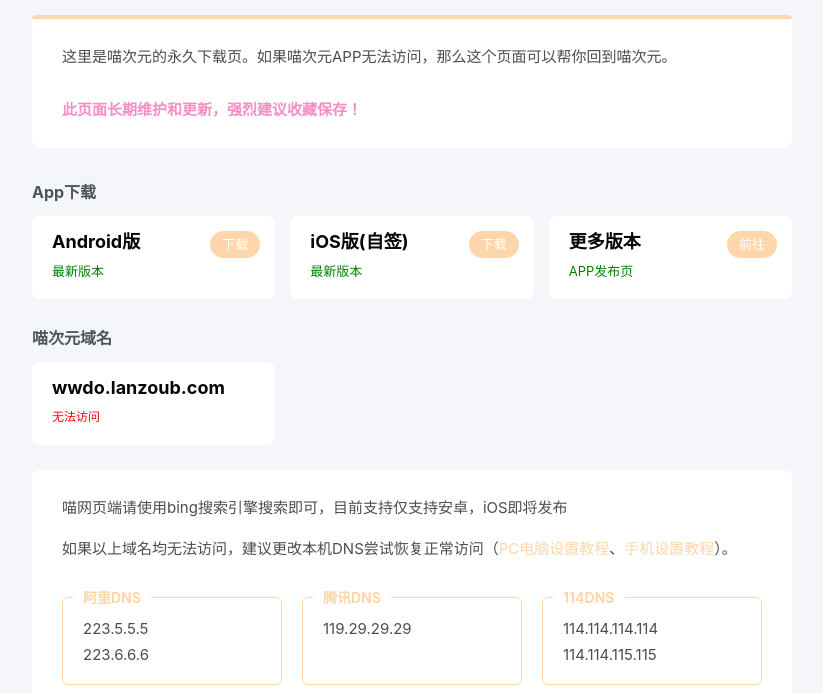
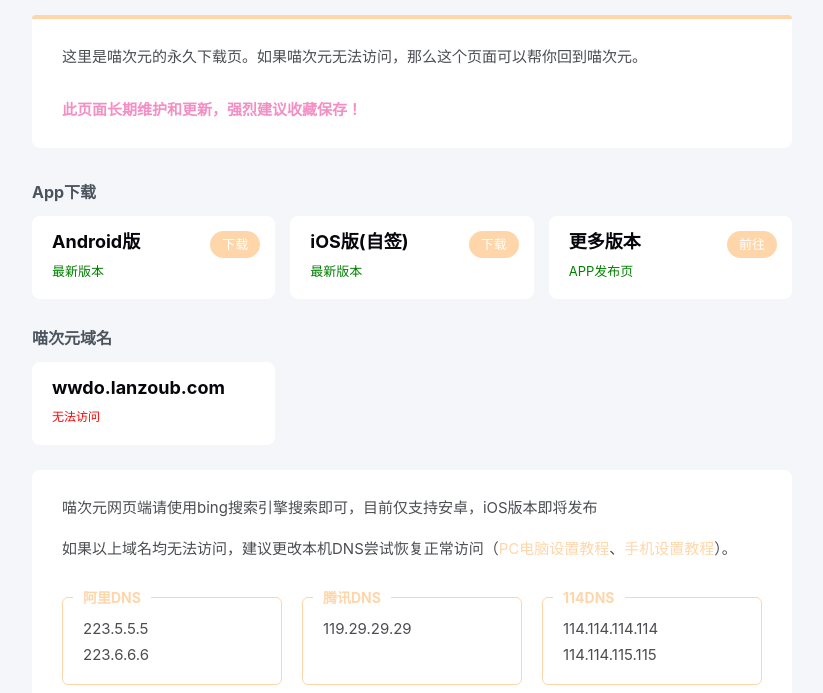
Before and after one commit to miaociyuan/miaociyuan.github.io, a plain HTML site: page index.html in a window 1280 px wide. Shown: the part 107-800 px from the top of the page, without its empty margins (228-1051 px from the left). Drawn offline with Linux system fonts and the light colour scheme; no server answers.

Commit message:
Update index.html

```diff
--- a/index.html
+++ b/index.html
@@ -18,7 +18,7 @@
     <div class="logo"><img src="img/logo.png"></div>
     <div class="box">
         <div class="content">
-            <p>这里是喵次元的永久下载页。如果喵次元APP无法访问，那么这个页面可以帮你回到喵次元。<br /><br /><strong style="color:rgb(243, 143, 196);">此页面长期维护和更新，强烈建议收藏保存！</strong></p>
+            <p>这里是喵次元的永久下载页。如果喵次元无法访问，那么这个页面可以帮你回到喵次元。<br /><br /><strong style="color:rgb(243, 143, 196);">此页面长期维护和更新，强烈建议收藏保存！</strong></p>
         </div>
 
       <!-- 假设这是在你的HTML文件中的某个位置 -->
@@ -79,7 +79,7 @@
         </div>
 
         <div class="content">
-            <p>喵网页端请使用bing搜索引擎搜索即可，目前支持仅支持安卓，iOS即将发布</p>
+            <p>喵次元网页端请使用bing搜索引擎搜索即可，目前仅支持安卓，iOS版本即将发布</p>
             <p>如果以上域名均无法访问，建议更改本机DNS尝试恢复正常访问（<a href="https://dudns.baidu.com/support/localdns/PC/index.html" target="_blank">PC电脑设置教程</a>、<a href="https://dudns.baidu.com/support/localdns/Mobile/index.html" target="_blank">手机设置教程</a>）。</p>
             <div class="list">
                 <div class="list-main">
```
